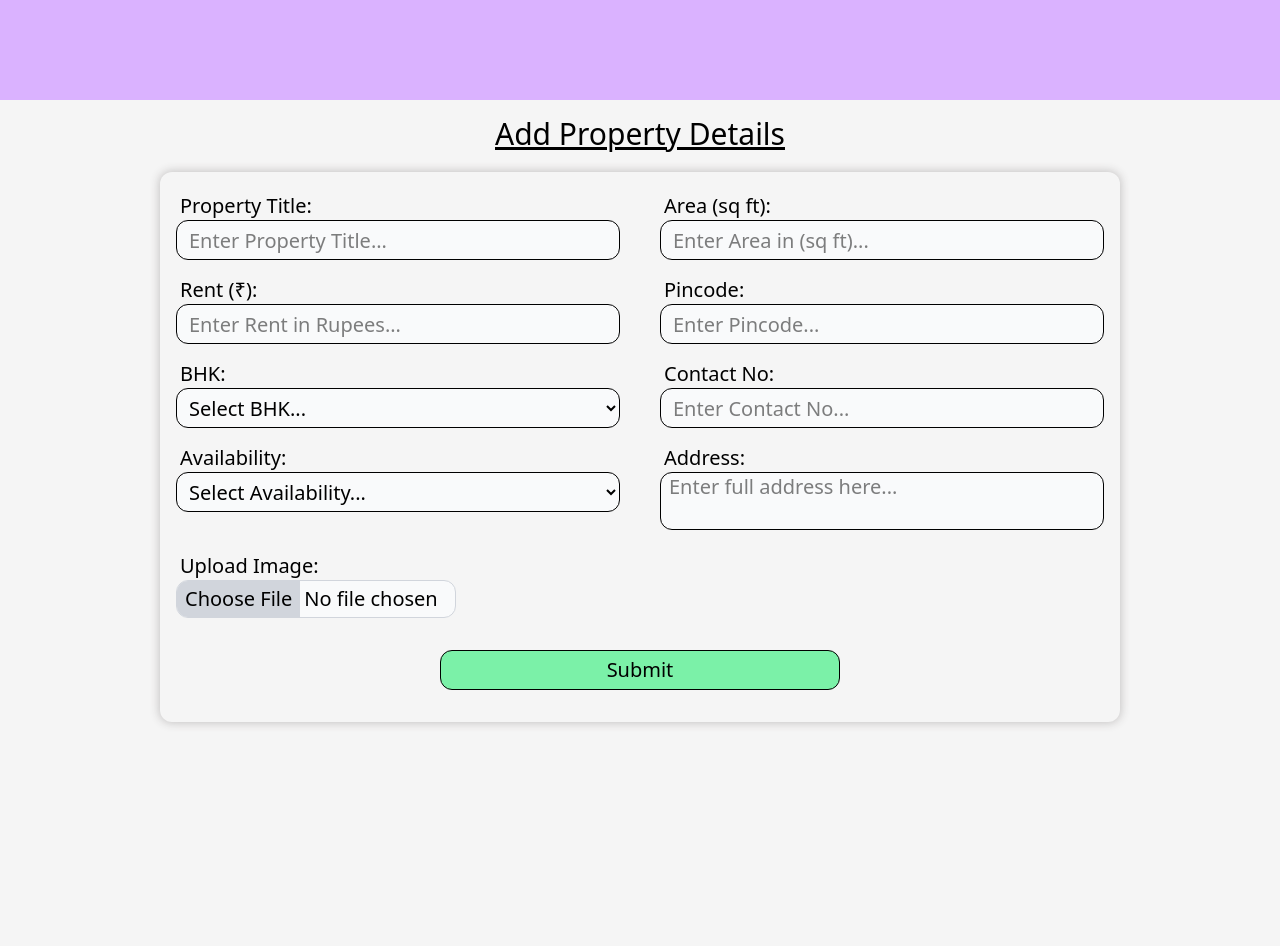
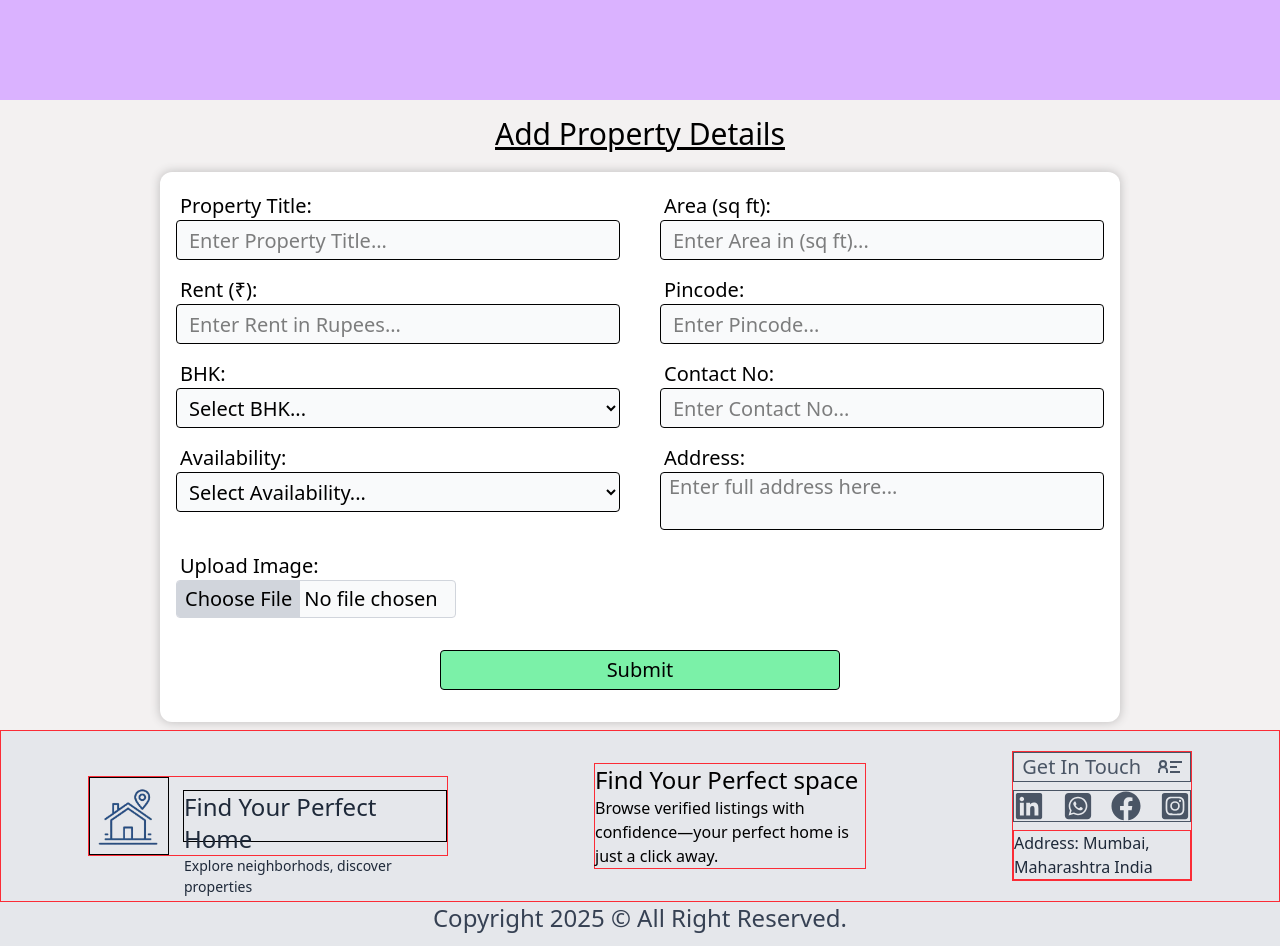
Before and after one commit to Amarjit-Gupta/broker-free-web, a React app in the folder frontend/: page /add in a window 1280 px wide. Before the commit the page ends 800 px from the top, so only its background shows below. Built offline with nearby package versions, Linux system fonts and the light colour scheme; no server answers; the HTML template or start-up script is replaced by a standard one.

Commit message:
added footer

```diff
--- a/frontend/src/Admin/addData.jsx
+++ b/frontend/src/Admin/addData.jsx
@@ -73,36 +73,36 @@ const AddData = () => {
     return (
         <div>
             <h1 className="text-center text-2xl sm:text-3xl mt-4 underline">Add Property Details</h1>
-            <div className="w-79 sm:w-120 lg:w-240 m-auto mt-5 px-4 pt-3 lg:pt-5 pb-8 mb-2 rounded-xl" style={{ boxShadow: '0px 0px 10px 1px rgba(197, 195, 195)' }}>
+            <div className="w-79 sm:w-120 lg:w-240 m-auto mt-5 px-4 pt-3 lg:pt-5 pb-8 mb-2 rounded-xl bg-white " style={{ boxShadow: '0px 0px 10px 1px rgba(197, 195, 195)' }}>
                 <form onSubmit={handleSubmit}>
                     <div className=" grid lg:grid-cols-2 gap-x-10 gap-y-3 lg:gap-y-4 grid-cols-1">
                         <div className="">
                             <label htmlFor="" className="text-xl ml-1 font-medium">Property Title:</label><br />
-                            <input type="text" className="border w-full h-10 text-xl px-3 rounded-xl bg-gray-50" placeholder="Enter Property Title..." value={title} onChange={(e) => setTitle(e.target.value)} />
+                            <input type="text" className="border w-full h-10 text-xl px-3 rounded bg-gray-50" placeholder="Enter Property Title..." value={title} onChange={(e) => setTitle(e.target.value)} />
                             {error && !title && <p className="ml-1 text-red-500">Please Enter Property Title...</p>}
                         </div>
 
                         <div className="">
                             <label htmlFor="" className="text-xl ml-1 font-medium">Area (sq ft):</label><br />
-                            <input type="number" className="border w-full h-10 text-xl px-3 rounded-xl bg-gray-50" placeholder="Enter Area in (sq ft)..." value={area} onChange={(e) => setArea(e.target.value)} />
+                            <input type="number" className="border w-full h-10 text-xl px-3 rounded bg-gray-50" placeholder="Enter Area in (sq ft)..." value={area} onChange={(e) => setArea(e.target.value)} />
                             {error && !area && <p className="ml-1 text-red-500">Please Enter Area...</p>}
                         </div>
 
                         <div className="">
                             <label htmlFor="" className="text-xl ml-1 font-medium">Rent (₹):</label><br />
-                            <input type="number" className="border w-full h-10 text-xl px-3 rounded-xl bg-gray-50" placeholder="Enter Rent in Rupees..." value={rent} onChange={(e) => setRent(e.target.value)} />
+                            <input type="number" className="border w-full h-10 text-xl px-3 rounded bg-gray-50" placeholder="Enter Rent in Rupees..." value={rent} onChange={(e) => setRent(e.target.value)} />
                             {error && !rent && <p className="ml-1 text-red-500">Please Enter Rent...</p>}
                         </div>
 
                         <div className="">
                             <label htmlFor="" className="text-xl ml-1 font-medium">Pincode:</label><br />
-                            <input type="number" className="border w-full h-10 text-xl px-3 rounded-xl bg-gray-50" placeholder="Enter Pincode..." value={pincode} onChange={(e) => setPincode(e.target.value)} />
+                            <input type="number" className="border w-full h-10 text-xl px-3 rounded bg-gray-50" placeholder="Enter Pincode..." value={pincode} onChange={(e) => setPincode(e.target.value)} />
                             {error && !pincode && <p className="ml-1 text-red-500">Please Enter Pincode...</p>}
                         </div>
 
                         <div className="">
                             <label htmlFor="" className="text-xl ml-1 font-medium">BHK:</label><br />
-                            <select name="" id="" className="border w-full h-10 text-xl px-2 rounded-xl bg-gray-50" value={bhk} onChange={(e) => setBhk(e.target.value)}  >
+                            <select name="" id="" className="border w-full h-10 text-xl px-2 rounded bg-gray-50" value={bhk} onChange={(e) => setBhk(e.target.value)}  >
                                 <option value="">Select BHK...</option>
                                 <option value="1BHK">1BHK</option>
                                 <option value="2BHK">2BHK</option>
@@ -115,13 +115,13 @@ const AddData = () => {
 
                         <div className="">
                             <label htmlFor="" className="text-xl ml-1 font-medium">Contact No:</label><br />
-                            <input type="number" className="border w-full h-10 text-xl px-3 rounded-xl bg-gray-50" placeholder="Enter Contact No..." value={contact} onChange={(e) => setContact(e.target.value)} />
+                            <input type="number" className="border w-full h-10 text-xl px-3 rounded bg-gray-50" placeholder="Enter Contact No..." value={contact} onChange={(e) => setContact(e.target.value)} />
                             {error && !contact && <p className="ml-1 text-red-500">Please Enter Contact No...</p>}
                         </div>
 
                         <div className="">
                             <label htmlFor="" className="text-xl ml-1 font-medium">Availability:</label><br />
-                            <select name="" id="" className="border w-full h-10 text-xl px-2 rounded-xl bg-gray-50" value={availability} onChange={(e) => setAvailability(e.target.value)}  >
+                            <select name="" id="" className="border w-full h-10 text-xl px-2 rounded bg-gray-50" value={availability} onChange={(e) => setAvailability(e.target.value)}  >
                                 <option value="">Select Availability...</option>
                                 <option value="Available">Available</option>
                                 <option value="Unavailable">Unavailable</option>
@@ -131,7 +131,7 @@ const AddData = () => {
 
                         <div className="">
                             <label htmlFor="" className="text-xl ml-1 font-medium">Address:</label><br />
-                            <textarea name="" id="" placeholder="Enter full address here..." className="border w-full rounded-xl px-2 text-xl resize-none bg-gray-50" value={address} onChange={(e) => setAddress(e.target.value)}  ></textarea>
+                            <textarea name="" id="" placeholder="Enter full address here..." className="border w-full rounded px-2 text-xl resize-none bg-gray-50" value={address} onChange={(e) => setAddress(e.target.value)}  ></textarea>
                             {error && !address && <p className="ml-1 text-red-500">Please Enter Full Address...</p>}
                         </div>
 
@@ -139,7 +139,7 @@ const AddData = () => {
                             <label htmlFor="" className="text-xl ml-1 font-medium">Upload Image:</label><br />
                             <input
                                 type="file"
-                                className="block w-70 text-xl border border-gray-300 rounded-xl cursor-pointer   file:bg-gray-300 hover:file:bg-gray-400 transition-all file:py-1 file:px-2 bg-gray-50"
+                                className="block w-70 text-xl border border-gray-300 rounded cursor-pointer   file:bg-gray-300 hover:file:bg-gray-400 transition-all file:py-1 file:px-2 bg-gray-50"
                                 onChange={(e) => setFile(e.target.files[0])}
                             />
                             {error && !file && <p className="ml-1 text-red-500">Please Upload file (file size must be less than 2 MB.)...</p>}
@@ -147,7 +147,7 @@ const AddData = () => {
 
                     </div>
 
-                    <div className="border h-10 w-full lg:w-100 rounded-xl bg-green-300 hover:bg-green-400 flex justify-center items-center text-xl font-medium m-auto mt-8">
+                    <div className="border h-10 w-full lg:w-100 rounded bg-green-300 hover:bg-green-400 flex justify-center items-center text-xl font-medium m-auto mt-8">
                         <button type="submit" className="h-full w-full cursor-pointer">Submit</button>
                     </div>
                 </form>
--- a/frontend/src/Admin/allData.jsx
+++ b/frontend/src/Admin/allData.jsx
@@ -108,8 +108,8 @@ const AllData = () => {
     return (
         <div className="border">
             <ToastContainer />
-            <h1 className="text-2xl sm:text-3xl text-center mt-3 md:mt-5 underline">All Property Details</h1>
-            <div className="border border-red-500 w-60 flex flex-col gap-3 sm:w-150 m-auto mt-[2%] sm:flex-row justify-between">
+            <h1 className="text-2xl sm:text-3xl text-center mt-3 md:mt-5 underline">All admin Property Details</h1>
+            <div className="border border-red-500 w-60 flex flex-col gap-3 sm:w-150 m-auto xl:ml-[16.5%] mt-[2%] sm:flex-row justify-between">
                 <input type="search" placeholder="Search here..." className="border w-60 h-10 text-xl rounded-xl px-2" onChange={handleChange} />
                 <select name="" id="" className="border w-60 h-10 text-xl px-1 rounded-xl bg-gray-50 outline-0" value={sort} onChange={(e) => setSort(e.target.value)}>
                     <option value="">Sort by price</option>
@@ -124,7 +124,7 @@ const AllData = () => {
                     value.length ?
                         value?.map((item, i) => {
                             return (
-                                <div className="border w-79 p-2 rounded-xl" key={item._id}>
+                                <div className="border border-gray-300 w-79 p-2 rounded-xl bg-white shadow hover:shadow-lg hover:-translate-y-1 transition-all duration-500" key={item._id}>
                                     <div className="w-full h-50 border rounded-sm mb-2"><img src={item.url} alt="" className="w-full h-full rounded-t-sm" />{console.log(item.url)}</div>
                                     <div className=" text-xl font-medium h-15 px-1">Title: <span className="font-normal">{item?.title}</span></div>
 
--- a/frontend/src/App.jsx
+++ b/frontend/src/App.jsx
@@ -8,8 +8,7 @@ import Signup from "./Athentication/Signup";
 import { BrowserRouter, Routes, Route } from 'react-router'
 import AllCustomerData from "./Customer/allCustomerData";
 import SingleCustomerData from "./Customer/singleCustomerData";
-import Form from "./Customer/form";
-import SliderComponent from "./Customer/slider";
+import Footer from "./Athentication/Footer";
 
 
 const App = () => {
@@ -19,7 +18,6 @@ const App = () => {
         <Navbar />
         <Routes>
           <Route path={"/"} element={<AllCustomerData/>} />
-          <Route path={"/form"} element={<Form/>} />
           <Route path={"/add"} element={<AddData/>} />
           <Route path={"/all"} element={<AllData/>} />
 
@@ -29,6 +27,7 @@ const App = () => {
           <Route path={"/login"} element={<Login />} />
           <Route path={"/signup"} element={<Signup />} />
         </Routes>
+        <Footer/>
       </BrowserRouter>
     </>
   );
--- /dev/null
+++ b/frontend/src/Athentication/Footer.jsx
@@ -0,0 +1,36 @@
+import house from '../assets/house.png';
+import { FaSquareWhatsapp } from "react-icons/fa6";
+import { FaFacebook } from "react-icons/fa";
+import { FaInstagramSquare } from "react-icons/fa";
+import { FaLinkedin } from "react-icons/fa6";
+import { GrContactInfo } from "react-icons/gr";
+import {Link} from 'react-router';
+
+const Footer = () => {
+    return (
+        <div className=' bg-gray-200 pb-3'>
+            <div className="border border-red-500 p-5 w-full flex justify-around items-center flex-col-reverse gap-3 lg:flex-row">
+                <div className="border border-red-500 h-15 md:h-20 w-79 md:w-90 flex items-center justify-between">
+                    <div className="border h-full w-15 md:w-20"><img src={house} alt="" className='h-full w-full scale-200' /></div>
+                    <div className="border h-13 w-60 md:w-66">
+                        <p className='text-xl md:text-2xl text-gray-800'>Find Your Perfect Home</p>
+                        <p className='text-[12px] md:text-[14px] text-gray-800'>Explore neighborhods, discover properties</p>
+                    </div>
+                </div>
+                <div className="border border-red-500 w-68"><p className='text-2xl'>Find Your Perfect space</p> <p className=''>Browse verified listings with confidence—your perfect home is just a click away.</p></div>
+                <div className="border border-red-500 w-45">
+                    <div className="border text-center text-xl text-gray-600 flex justify-around items-center font-medium">Get In Touch <GrContactInfo className='text-2xl' /></div>
+                    <div className="border mt-2 text-3xl flex justify-between text-gray-600">
+                        <Link to={"#1"}><FaLinkedin className='cursor-pointer hover:-translate-y-0.5 transition-all duration-500' /></Link>
+                        <Link to={"#2"}><FaSquareWhatsapp className='cursor-pointer hover:-translate-y-0.5 transition-all duration-500' /></Link>
+                        <Link to={"#3"}><FaFacebook className='cursor-pointer hover:-translate-y-0.5 transition-all duration-500' /></Link>
+                        <Link to={"#4"}><FaInstagramSquare className='cursor-pointer hover:-translate-y-0.5 transition-all duration-500' /></Link>
+                    </div>
+                    <div className='border border-red-500 mt-2 text-gray-800'><span className="font-medium">Address:</span> Mumbai, Maharashtra India</div>
+                </div>
+            </div>
+            <p className='text-xl text-center md:text-2xl text-gray-700'>Copyright 2025 © All Right Reserved.</p>
+        </div>
+    );
+};
+export default Footer;
--- a/frontend/src/index.css
+++ b/frontend/src/index.css
@@ -1,6 +1,6 @@
 @import "tailwindcss";
 
-body{background-color:  #f5f5f5;}
+body{background-color:  #f3f1f1;}
 
 input:-webkit-autofill,textarea:-webkit-autofill {
   transition-duration: 5000s;
```
Also changed, not shown: frontend/src/Customer/allCustomerData.jsx (+4 -4 lines), frontend/src/Customer/form.jsx (deleted, +0 -93 lines), frontend/src/Customer/singleCustomerData.jsx (+6 -6 lines), frontend/src/assets/house.png (added).
